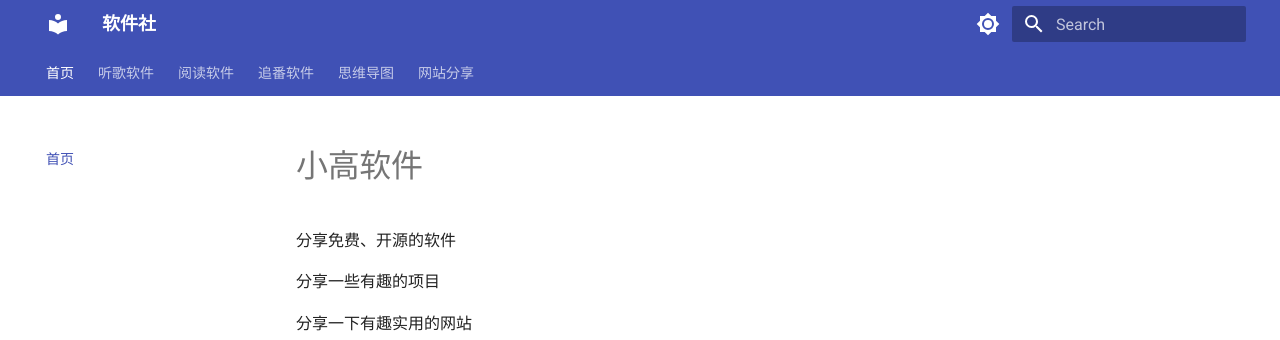
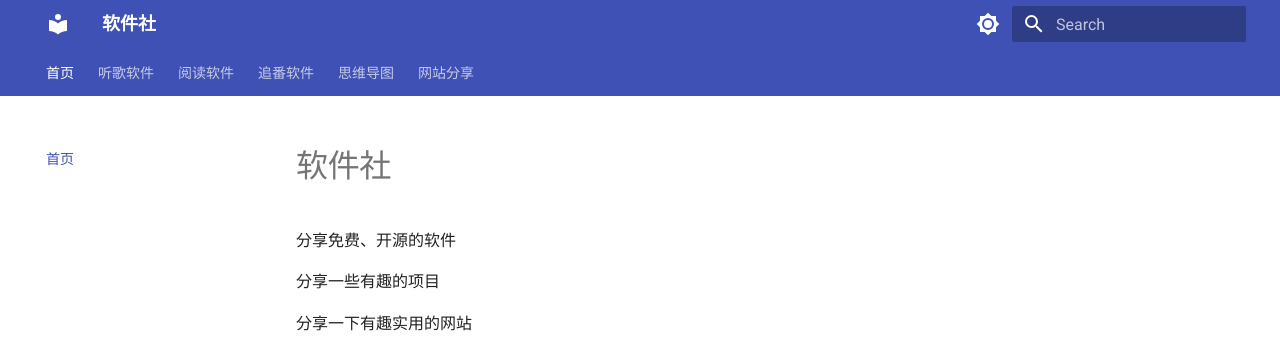
Before and after one commit to AstridGao/MkDocs, an MkDocs documentation site: the page built from docs/index.md, in a window 1280 px wide. Shown: the top 340 px of the page. Built offline with MkDocs 1.6.1 and Material for MkDocs 9.7.7, drawn with Linux system fonts in a browser that asks for light colours.

Commit message:
修改首页内容

```diff
--- a/docs/index.md
+++ b/docs/index.md
@@ -1,4 +1,4 @@
-# 小高软件
+# 软件社
 
 分享免费、开源的软件
 
```
